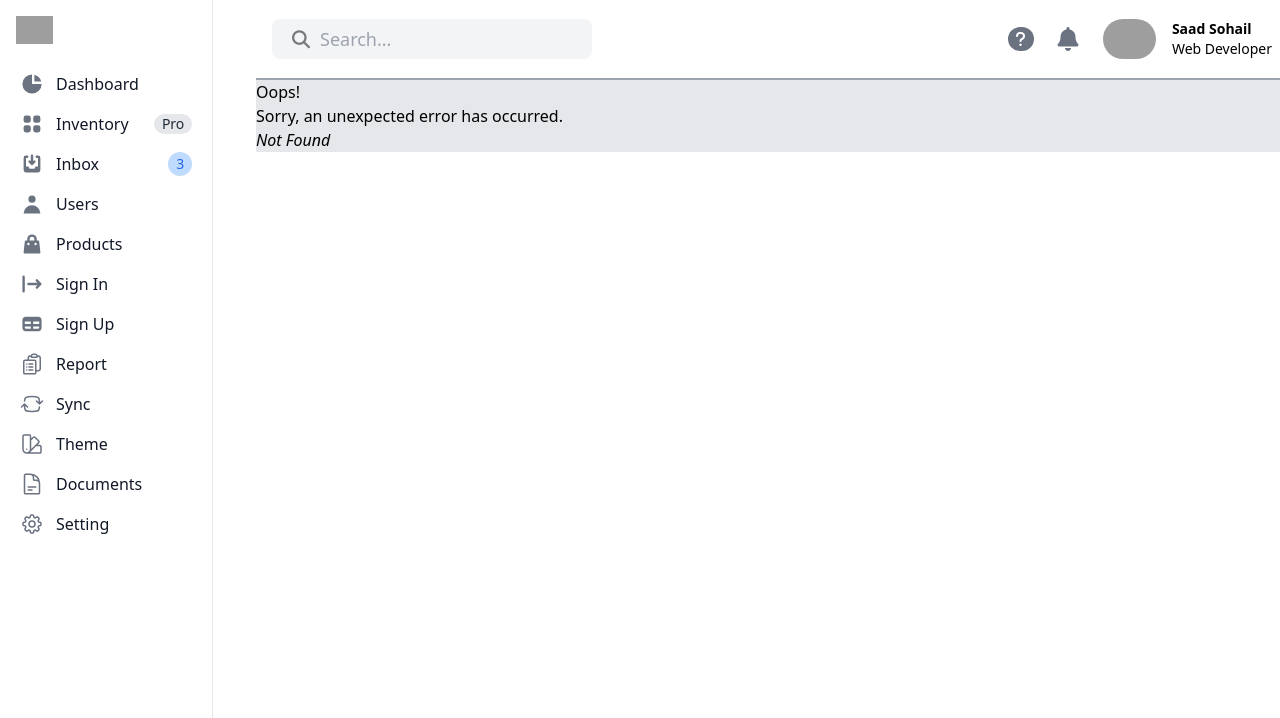
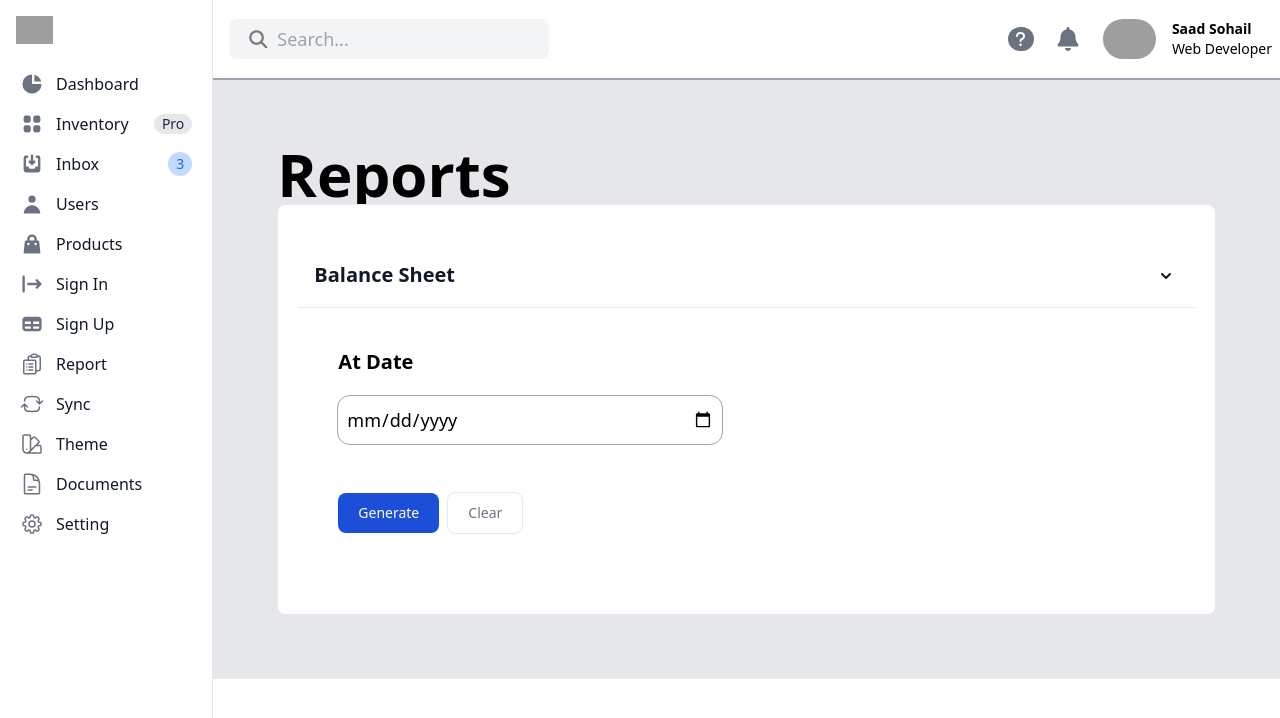
Before and after one commit to laveezah-noor/point-of-sale-terminal, a React (Create React App) app: page /reports in a window 1280 px wide. Before the commit this address had no page. Shown: the top 718 px of the page. Built offline with nearby package versions, Linux system fonts and the light colour scheme; grey boxes are pictures that could not be loaded.

Commit message:
balance sheet option added

```diff
--- a/src/App.js
+++ b/src/App.js
@@ -9,6 +9,7 @@ import NewEntryPage from './routes/newEntry-page';
 import ErrorPage from './routes/error-page';
 import Sidebar from './components/sidebar';
 import Navbar from './components/navbar';
+import {ReportPage} from './routes/report-page';
 import { ProductsPage } from './routes/products-page';
 import  {newProductPage}  from './routes/newProduct-page';
 import { OrderPage } from './routes/order-page';
@@ -44,6 +45,11 @@ const router = createBrowserRouter([
     element: <OrderPage/>,
     errorElement: <ErrorPage/>
   },
+  {
+    path: "/reports",
+    element: <ReportPage/>,
+    errorElement: <ErrorPage/>
+  },
 ]);
 
 function App() {
--- a/src/components/sidebar.js
+++ b/src/components/sidebar.js
@@ -149,7 +149,7 @@ export default function Sidebar({children}) {
                 </ul>
             </div>
         </aside>
-        <main className='ml-64 w-5/6'>{children}</main>
+        <main className='ml-[16.666667%] w-5/6'>{children}</main>
     </div>
   )
 }
--- a/src/routes/newProduct-page.js
+++ b/src/routes/newProduct-page.js
@@ -1,6 +1,15 @@
 import React from 'react'
 
-export const newProductPage = () => {
+export const newProductsPage = () => {
+    const changePage = () => {
+        window.location.href = '/newProduct';
+    };
+    return (
+        <div>Hello</div>
+    )}
+
+
+export function newProductPage () {
   return (
     <div class="bg-gray-100">
 
@@ -55,7 +64,7 @@ export const newProductPage = () => {
                     <option value="audi">Audi</option>
                 </select>
                 <div class="ml-12">
-                    <button style={{color: "#775DA6", border: "2px #775DA6 solid;"}} class="px-4 py-2 rounded-lg bg-white">
+                    <button style={{color: "#775DA6", border: "2px #775DA6 solid"}} class="px-4 py-2 rounded-lg bg-white">
                         New</button>
                 </div>
             </div>
@@ -87,7 +96,7 @@ export const newProductPage = () => {
                     <option value="audi">Audi</option>
                 </select>
                 <div class="ml-12">
-                    <button style="color: #775DA6; border: 2px #775DA6 solid;" class="px-4 py-2 rounded-lg bg-white">
+                    <button style={{color: "#775DA6", border: "2px #775DA6 solid"}} class="px-4 py-2 rounded-lg bg-white">
                         New</button>
                 </div>
             </div>
--- /dev/null
+++ b/src/routes/report-page.js
@@ -0,0 +1,76 @@
+import React, { useState } from 'react'
+
+export const ReportPage = () => {
+    const [isHidden,setIsHidden] = useState(false);
+    const toggleModal = () =>{
+        setIsHidden(!isHidden)
+    }
+  return (
+    <div>
+        <div class="flex md:flex-row lg:flex-col justify-between p-16">
+            <div class="">
+                <p class="text-6xl font-semibold">Reports</p>
+            </div>
+            {/* Balance Sheet */}
+            <div className='bg-white flex flex-col justify-between border px-5 py-10 rounded-lg'>
+                <div className='flex justify-between'>
+                {/* <!-- Modal toggle --> */}
+                <div class="flex w-full items-start justify-between p-4 border-b rounded-t dark:border-gray-600">
+                    <h3 class="text-xl font-semibold text-gray-900 dark:text-gray">
+                    Balance Sheet
+                    </h3>
+                {/* <p class="text-2xl font-semibold">Balance Sheet</p> */}
+                <button
+                onClick={toggleModal}
+                data-modal-target="defaultModal" data-modal-toggle="defaultModal"
+                // bg-blue-700 hover:bg-blue-800 focus:ring-blue-300 dark:bg-blue-600 dark:hover:bg-blue-700 dark:focus:ring-blue-800
+                className={`block text-gray-900
+                 focus:ring-4 focus:outline-none  font-medium rounded-lg text-sm px-2 py-2.5 text-center `} type="button">
+                    <svg class="w-2.5 h-2.5" aria-hidden="true" xmlns="http://www.w3.org/2000/svg" fill="none" viewBox="0 0 10 6">
+                        <path stroke="currentColor" stroke-linecap="round" stroke-linejoin="round" stroke-width="2" d="m1 1 4 4 4-4"/>
+                    </svg>
+                    <span class="sr-only">Open modal</span>
+                </button>
+                </div>
+
+                </div>
+
+                {/* <!-- Main modal --> */}
+                <div id="defaultModal" tabindex="-1" aria-hidden="true"
+                className={`z-50 w-full p-4 overflow-x-hidden overflow-y-auto md:inset-0 h-[calc(100%-1rem)] max-h-full ${isHidden ? 'hidden' : ''}`}>
+                    <div class="relative w-full max-w-2xl max-h-full">
+                        {/* <!-- Modal content --> */}
+                        {/* dark:bg-gray-700 */}
+                        <div class="relative bg-white">
+                            {/* <!-- Modal header --> */}
+                            {/* <div class="flex items-start justify-between p-4 border-b rounded-t dark:border-gray-600">
+                                <h3 class="text-xl font-semibold text-gray-900 dark:text-white">
+                                    Terms of Service
+                                </h3>
+                                <button type="button" class="text-gray-400 bg-transparent hover:bg-gray-200 hover:text-gray-900 rounded-lg text-sm w-8 h-8 ml-auto inline-flex justify-center items-center dark:hover:bg-gray-600 dark:hover:text-white" data-modal-hide="defaultModal">
+                                    <svg class="w-3 h-3" aria-hidden="true" xmlns="http://www.w3.org/2000/svg" fill="none" viewBox="0 0 14 14">
+                                        <path stroke="currentColor" stroke-linecap="round" stroke-linejoin="round" stroke-width="2" d="m1 1 6 6m0 0 6 6M7 7l6-6M7 7l-6 6"/>
+                                    </svg>
+                                </button>
+                            </div> */}
+                            {/* <!-- Modal body --> */}
+                            <div class="p-6 space-y-6">
+                            <div>
+                    <p class="w-1/4 text-xl font-semibold">At Date</p>
+                    <input class="h-12 outline outline-1 outline-gray-400 text-lg px-2 rounded-xl mt-5 w-96"
+                        type="date" placeholder="Search product name"/>
+                </div>
+                            </div>
+                            {/* <!-- Modal footer --> */}
+                            <div class="flex items-center p-6 space-x-2 border-gray-200 rounded-b dark:border-gray-600">
+                                <button data-modal-hide="defaultModal" type="button" class="text-white bg-blue-700 hover:bg-blue-800 focus:ring-4 focus:outline-none focus:ring-blue-300 font-medium rounded-lg text-sm px-5 py-2.5 text-center dark:bg-blue-600 dark:hover:bg-blue-700 dark:focus:ring-blue-800">Generate</button>
+                                <button data-modal-hide="defaultModal" type="button" class="text-gray-500 bg-white hover:bg-gray-100 focus:ring-4 focus:outline-none focus:ring-blue-300 rounded-lg border border-gray-200 text-sm font-medium px-5 py-2.5 hover:text-gray-900 focus:z-10 dark:bg-gray-700 dark:text-gray-300 dark:border-gray-500 dark:hover:text-white dark:hover:bg-gray-600 dark:focus:ring-gray-600">Clear</button>
+                            </div>
+                        </div>
+                    </div>
+                </div>
+            </div>
+        </div>
+    </div>
+  )
+}
```
